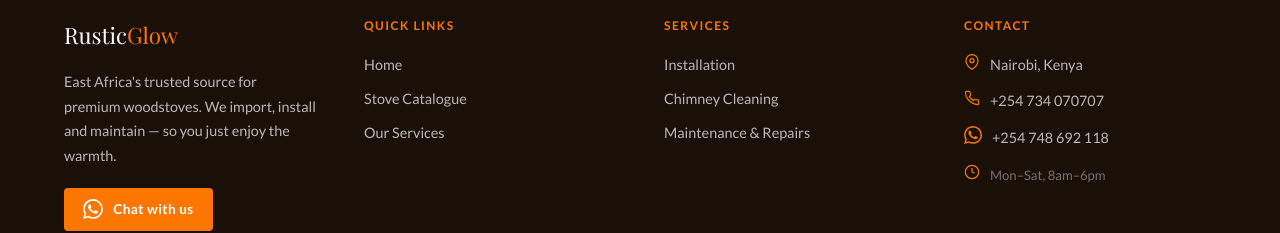
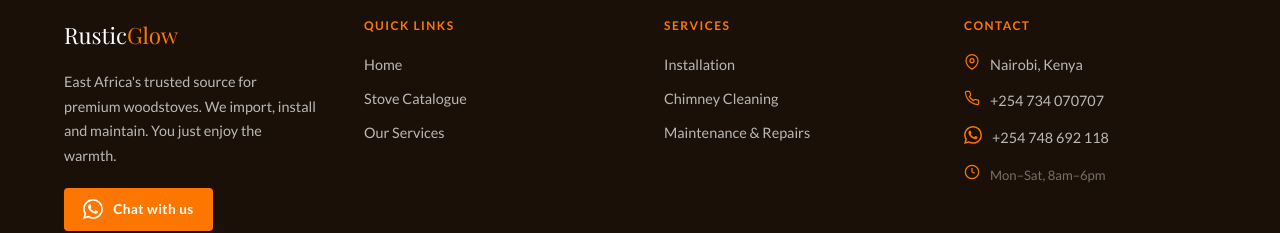
Before and after one commit to Kariooky/rusticglow, a Next.js app: page / in a window 1280 px wide. Shown: the part 3064-3297 px from the top of the page. Built offline with nearby package versions, Linux system fonts and the light colour scheme.

Commit message:
slight footer text change

```diff
--- a/components/Footer.tsx
+++ b/components/Footer.tsx
@@ -23,7 +23,7 @@ export default function Footer() {
               Rustic<span style={{ color: 'var(--brand)' }}>Glow</span>
             </div>
             <p style={{ fontSize: '0.9rem', lineHeight: 1.7, maxWidth: 260, marginBottom: '1.25rem' }}>
-              East Africa&apos;s trusted source for premium woodstoves. We import, install and maintain — so you just enjoy the warmth.
+              East Africa&apos;s trusted source for premium woodstoves. We import, install and maintain. You just enjoy the warmth.
             </p>
             <a href={generalEnquiryLink()} target="_blank" rel="noopener noreferrer"
               className="btn-wa" style={{ fontSize: '0.85rem', padding: '0.6rem 1.2rem' }}>
```
